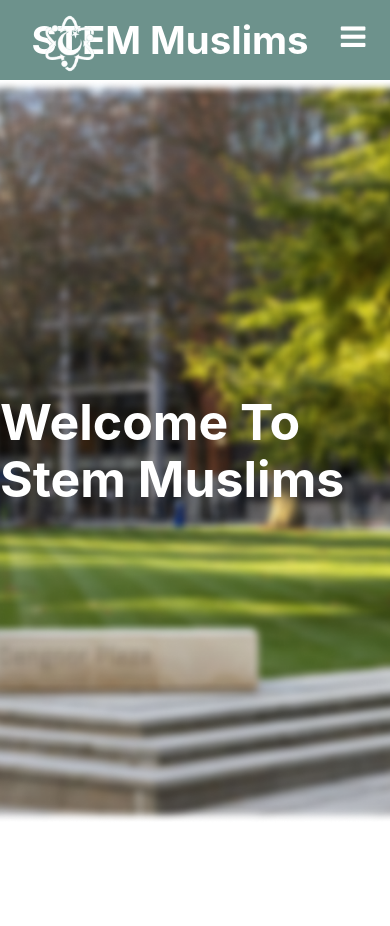
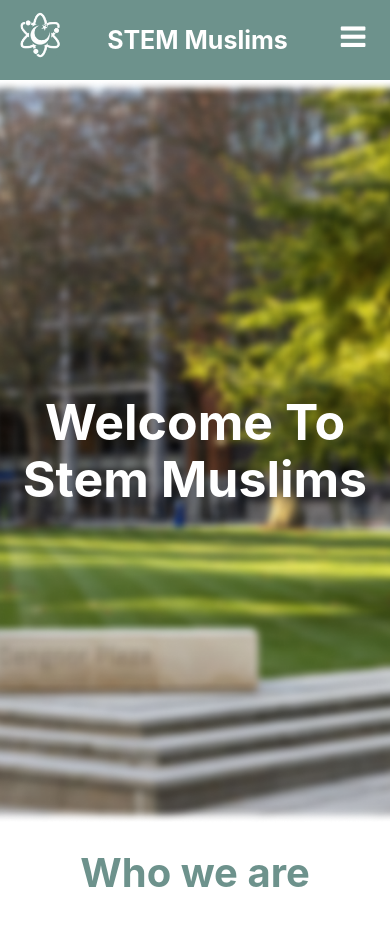
Before and after one commit to intisharalam/STEMMuslimsWebsite, a React (Create React App) app: page / in a window 390 px wide. Shown: the top 926 px of the page. Built offline with nearby package versions, Linux system fonts and the light colour scheme.

Commit message:
Upgraded navbar

```diff
--- a/src/LandingPage.css
+++ b/src/LandingPage.css
@@ -14,4 +14,15 @@ background-image: url("../public/welcomeimg.png");
 }
 .title {
     font-size: 50px;
+    text-align:center;
 }
+.info-title {
+  color: #6D928C;
+  text-align: center;
+  font-size: 40px;
+  font-weight: bold;
+}
+
+.info {
+  height: 50vh;
+}
--- a/src/LandingPage.js
+++ b/src/LandingPage.js
@@ -11,6 +11,11 @@ export default function LandingPage() {
             <div className = "main">
                 <h1 className = "title">Welcome To Stem Muslims</h1>
             </div>
+            <div className = "info">
+                <h1 className = "info-title">
+                    Who we are
+                </h1>
+            </div>
 
 
             <Footer />
--- a/src/components/Navbar.css
+++ b/src/components/Navbar.css
@@ -87,6 +87,10 @@
   .NavbarItems {
     position: relative;
   }
+  .navbar-title {
+    font-size:25px;
+    margin-left: 5px;
+  }
 
   .nav-menu {
     display: flex;
@@ -103,7 +107,8 @@
     position :absolute;
     top: 0;
     left:0;
-
+    height: 100px;
+    margin-left:0px;
   }
   .nav-menu.active {
     background: #242222;
```
